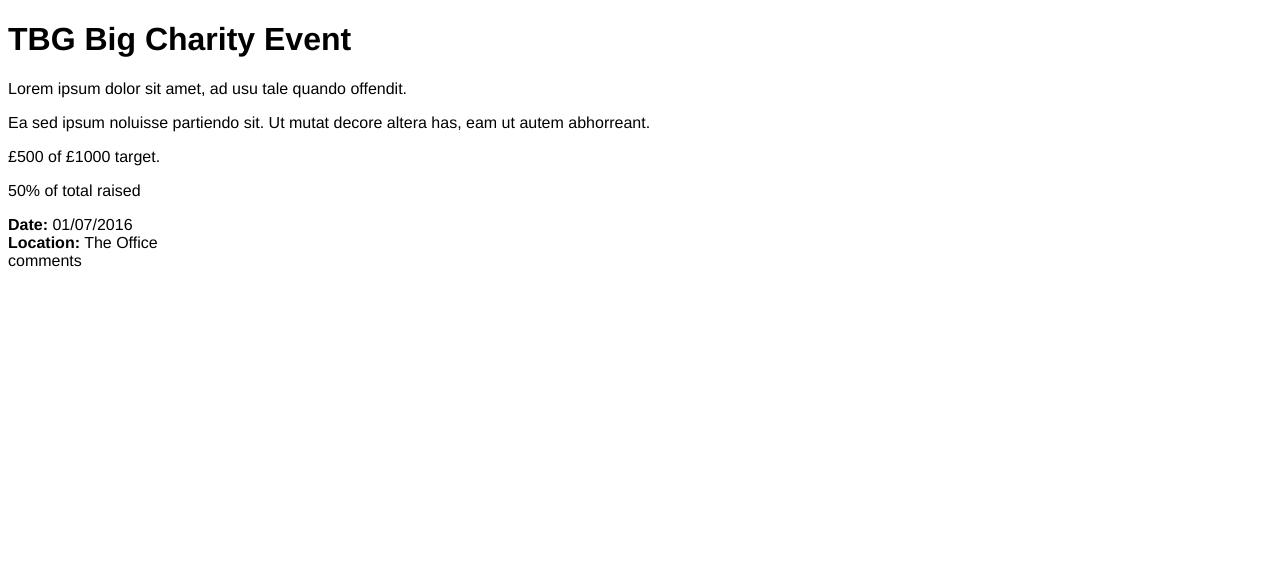
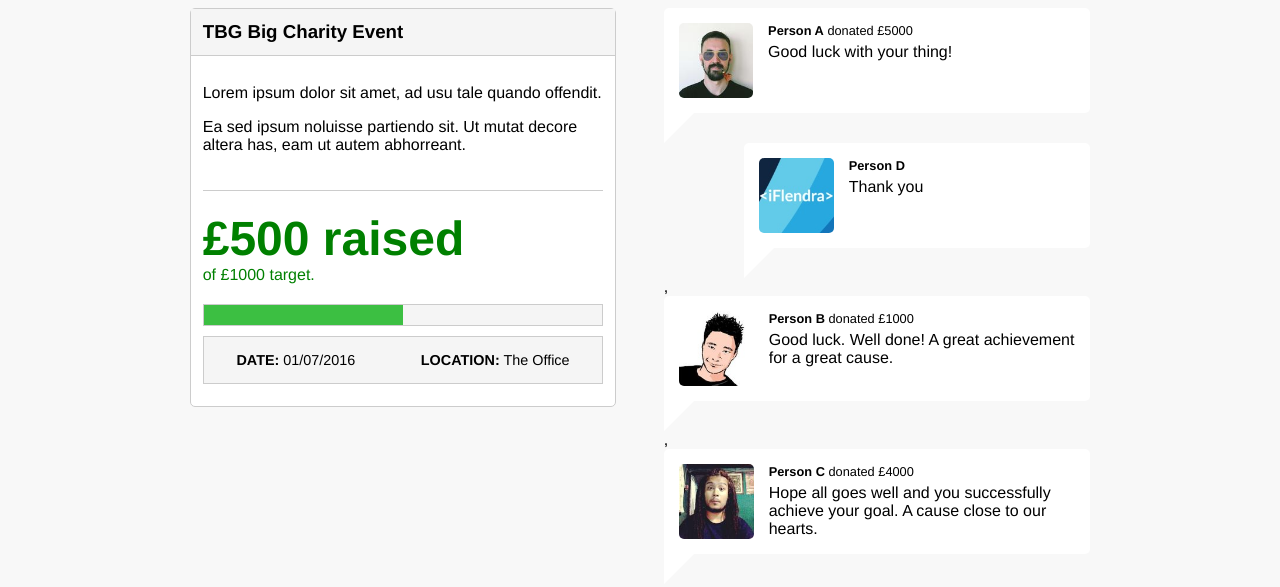
Before and after one commit to thebeansgroup/frontender-task_vanilla, a website built with webpack: page public/index.html in a window 1280 px wide. Built offline with nearby package versions, Linux system fonts and the light colour scheme.

Commit message:
TBG Frontender Task pull request

```diff
--- a/package.json
+++ b/package.json
@@ -11,8 +11,7 @@
     "url": "https://github.com/thebeansgroup/frontender-task_vanilla"
   },
   "author": "sam",
-  "dependencies": {
-  },
+  "dependencies": {},
   "devDependencies": {
     "babel-core": "^5.5.8",
     "babel-loader": "^5.1.4",
--- a/public/css/styles.css
+++ b/public/css/styles.css
@@ -1,3 +1,129 @@
 body {
   font-family: "Helvetica Neue", Helvetica, Arial, sans-serif;
+  background-color: #f8f8f8;
+  font-size: 1em;
 }
+
+.container {
+  width: 75%;
+  margin: 0 auto;
+}
+
+.row {
+  display: flex;
+  justify-content: space-around;
+}
+
+.column {
+  width: 45%;
+}
+
+.event {
+  background-color: #fff;
+  border: 1px solid #ccc;
+  border-radius: 5px;
+}
+
+.event h3 {
+  margin: 0;
+  background-color: #f5f5f5;
+  padding: 12px;
+  border-bottom: 1px solid #ccc;
+}
+
+.event__body {
+  padding: 12px;
+}
+
+.event__description {
+  padding-bottom: 20px;
+  border-bottom: 1px solid #ccc;
+}
+
+.event__funding__totals {
+  color: green;
+  margin: 20px 0;
+}
+
+.event__funding__raised {
+  font-size: 3em;
+}
+
+.event__progress__meter {
+  border: 1px solid #ccc;
+  background-color: #f5f5f5;
+}
+
+.event__progress__meter > div {
+  height: 20px;
+  background-color: #3cbf42;
+}
+
+.event__details {
+  display: flex;
+  justify-content: space-around;
+  margin: 10px 0;
+  padding: 15px 0;
+  background-color: #f5f5f5;
+  border: 1px solid #ccc;
+  font-size: 0.9em;
+}
+
+.comment {
+  display: flex;
+  padding: 15px;
+  background-color: #fff;
+  border-radius: 5px 5px 5px 0;
+  position: relative;
+  margin-bottom: 30px;
+}
+
+.comment:before {
+  content: "";
+  width: 0px;
+  height: 0px;
+  position: absolute;
+  border-left: 20px solid #fff;
+  border-right: 20px solid transparent;
+  border-top: 20px solid #fff;
+  border-bottom: 20px solid transparent;
+  left: 0px;
+  bottom: -30px;
+}
+
+.comment__details {
+  font-size: 0.8em;
+  margin-bottom: 5px;
+}
+
+.comment__body {
+  display: inline-block;
+}
+
+.comment__icon {
+  height: 75px;
+  margin-right: 15px;
+  border-radius: 5px;
+}
+
+.comment__children {
+  margin-left: 80px;
+}
+
+@media only screen and (max-width: 900px) {
+  .row {
+    flex-direction: column;
+  }
+
+  .container {
+    width: 90%;
+  }
+
+  .column {
+    width: 100%;
+  }
+
+  .comments {
+    margin-top: 40px;
+  }
+}
--- /dev/null
+++ b/src/components/comment/elements.js
@@ -0,0 +1,53 @@
+/**
+ * Icon Component
+ */
+
+export class Icon {
+    constructor(iconUrl) {
+        this.iconUrl = iconUrl;
+    }
+
+    render() {
+        return `
+            <img src=${this.iconUrl} class="comment__icon" />
+        `
+    }
+}
+
+/**
+ * Details Component
+ */
+
+export class Details {
+    constructor(name, donation) {
+        this.name = name;
+        this.donation = donation
+    }
+
+    render() {
+        let donationString = (this.donation == 0) ? "" : `donated £${this.donation}`;
+        return `
+        <div class="comment__details">
+            <strong>${this.name}</strong> ${donationString}
+        </div>
+        `
+    }
+}
+
+/**
+ * Text Component
+ */
+
+export class Text {
+    constructor(text) {
+        this.text = text;
+    }
+
+    render() {
+        return `
+        <div class="comment__text">
+            ${this.text}
+        </div>
+        `
+    }
+}
--- /dev/null
+++ b/src/components/comment/index.js
@@ -0,0 +1,42 @@
+//  --  comment
+//  --  --  icon
+//  --  --  details
+//  --  --  text
+//  --  --  --  children
+
+import { Icon, Details, Text } from "./elements.js";
+
+export class Comment {
+    constructor(comment, index) {
+        this.comment = comment;
+        this.index = index;
+        this.children = this.comment.children;
+        this.createFactories();
+        this.render();
+    }
+
+    createFactories() {
+        this.icon = new Icon(`/images/faces/128-${this.index}.jpg`);
+        this.details = new Details(this.comment.name, this.comment.donation);
+        this.text = new Text(this.comment.comment);
+    }
+
+    render() {
+        return `
+        <div key=${this.index} class="comment">
+            ${this.icon.render()}
+            <div class="comment__body">
+                ${this.details.render()}
+                ${this.text.render()}
+            </div>
+        </div>
+        <div class="comment__children">
+            ${this.children.map((comment, index) => {
+                index++;
+                var commentComponent = new Comment(comment, index + 3);
+                return commentComponent.render();
+            })}
+        </div>
+        `
+    }
+}
--- /dev/null
+++ b/src/components/comments/elements.js
@@ -0,0 +1,8 @@
+/**
+ * Comments Component
+ */
+
+export class Comments {
+    constructor() {
+    }
+}
--- a/src/components/comments/index.js
+++ b/src/components/comments/index.js
@@ -1,14 +1,20 @@
+import { Comment } from "../comment";
+
 export default class {
   constructor(data) {
-    this.data = data;
-    this.createFactories();
+    this.comments = data.comments;
     this.render();
   }
 
-  createFactories() {
-  }
-
   render() {
-    return "comments";
+    return `
+      <div class="comments">
+        ${this.comments.map((comment, index) => {
+          index++;
+          var commentComponent = new Comment(comment, index);
+          return commentComponent.render();
+        })}
+      </div>
+    `
   }
 }
--- a/src/components/event/elements.js
+++ b/src/components/event/elements.js
@@ -9,7 +9,7 @@ export class Title {
 
   render() {
     return `
-      <h1 class="event__title">${this.title}</h1>
+      <h3 class="event__title">${this.title}</h1>
     `
   }
 }
@@ -44,8 +44,9 @@ export class Funding {
 
     return `
       <div class="event__progress">
-        <p class="event__progress__total">${percentage}% of total raised</p>
-        <b class="event__progress_meter" style="width: ${percentage}%"></b>
+        <div class="event__progress__meter">
+          <div style="width: ${percentage}%"></div>
+        </div>
       </div>
     `;
   }
@@ -53,10 +54,10 @@ export class Funding {
   render() {
     return `
       <div class="event__funding">
-        <p class="event__funding__totals">
-          <span class="event__funding__raised">£${this.funding.raised/100}</span>
+        <div class="event__funding__totals">
+          <div class="event__funding__raised"><strong>£${this.funding.raised/100} raised</strong></div>
           of £${this.funding.target/100} target.
-        </p>
+        </div>
         ${this.renderProgress()}
       </div>
     `
@@ -77,10 +78,10 @@ export class Details {
     return `
       <div class="event__details">
         <div class="event__details__date">
-          <strong>Date:</strong> ${this.date}
+          <strong>DATE:</strong> ${this.date}
         </div>
         <div class="event__details__location">
-          <strong>Location:</strong> ${this.location}
+          <strong>LOCATION:</strong> ${this.location}
         </div>
       </div>
     `
--- a/src/components/event/index.js
+++ b/src/components/event/index.js
@@ -24,9 +24,11 @@ export default class {
     return `
       <div class="event">
         ${this.title.render()}
-        ${this.description.render()}
-        ${this.funding.render()}
-        ${this.details.render()}
+        <div class="event__body">
+          ${this.description.render()}
+          ${this.funding.render()}
+          ${this.details.render()}
+        </div>
       </div>
     `;
   }
```
Also changed, not shown: 1 other file.
